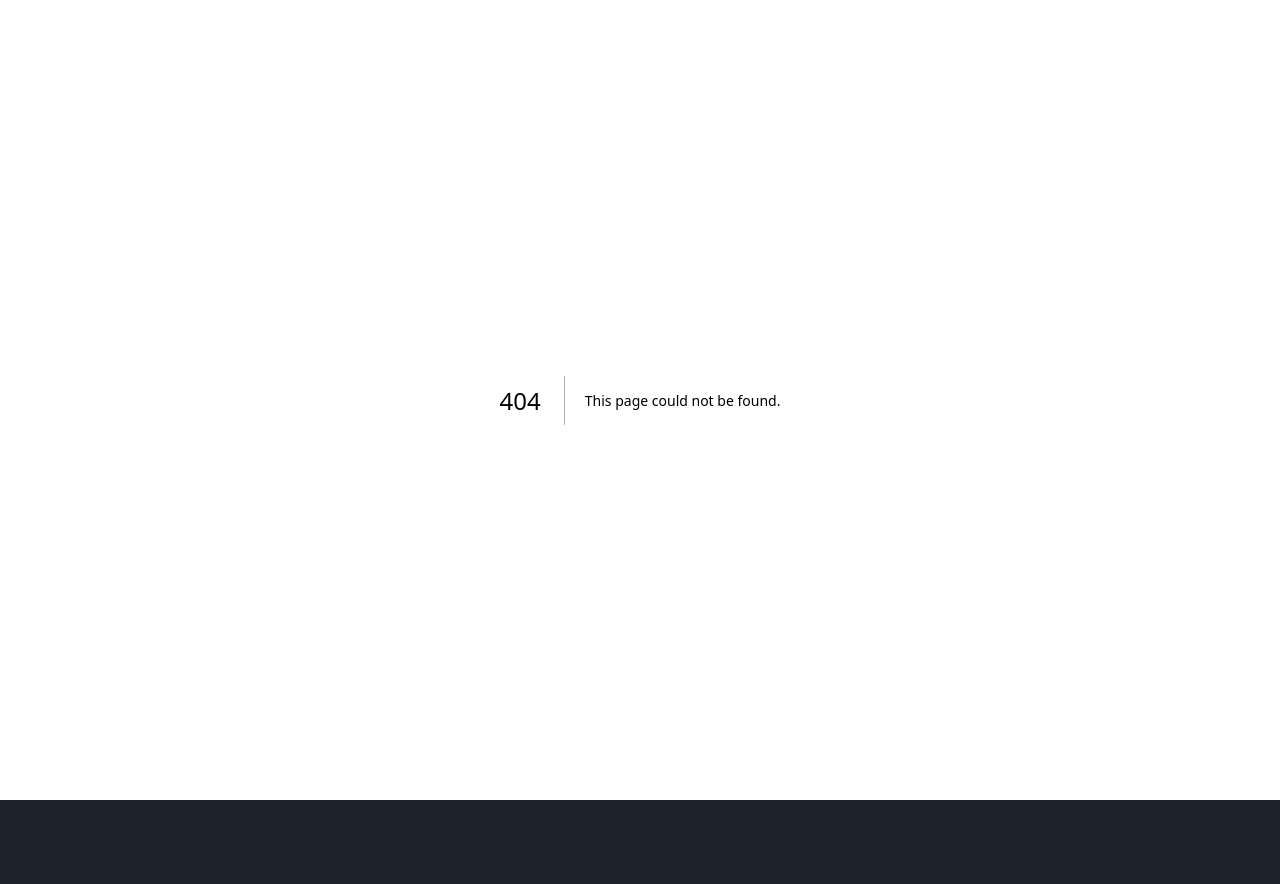
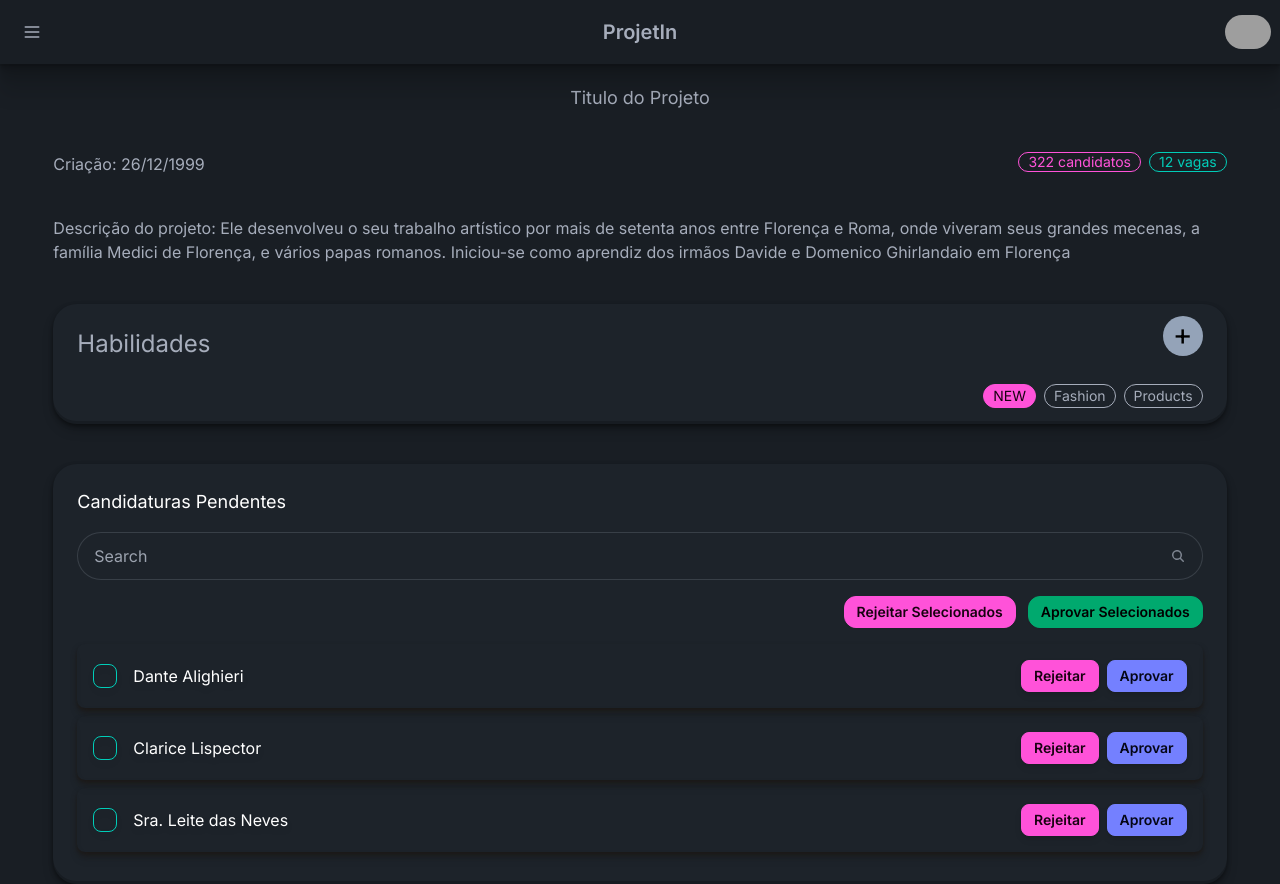
Before and after one commit to ESinco/frontend, a Next.js app: page /professor/show-project in a window 1280 px wide. Before the commit this address had no page. Before the commit the page ends 800 px from the top, so only its background shows below. Built offline with nearby package versions, Linux system fonts and the light colour scheme; grey boxes are pictures that could not be loaded.

Commit message:
tela de exibir projetos criada, falta trabalhar no filtro e integrar.

```diff
--- /dev/null
+++ b/src/app/(main)/professor/show-project/page.js
@@ -0,0 +1,39 @@
+"use client";
+
+import CandidaturasCard from "@/components/CandidaturasCard";
+import SkillsCard from "@/components/SkillsCard";
+import { useState } from "react";
+
+const candidates = [
+  { id: 1, name: "Dante Alighieri" },
+  { id: 2, name: "Clarice Lispector" },
+  { id: 3, name: "Sra. Leite das Neves" },
+];
+
+export default function ProjectPage() {
+  return (
+    <div className="w-full flex justify-center bg-base-200">
+      <div className="pt-5 w-11/12 flex flex-col gap-10">
+        <h2 className="text-lg text-center ">Titulo do Projeto</h2>
+        <div className="flex flex-row justify-between ">
+          <p>Criação: 26/12/1999</p>
+          <div className="flex gap-2">
+            <p className="badge badge-secondary badge-outline">
+              322 candidatos
+            </p>
+            <p className="badge badge-accent badge-outline">12 vagas</p>
+          </div>
+        </div>
+        <p>
+          Descrição do projeto: Ele desenvolveu o seu trabalho artístico por
+          mais de setenta anos entre Florença e Roma, onde viveram seus grandes
+          mecenas, a família Medici de Florença, e vários papas romanos.
+          Iniciou-se como aprendiz dos irmãos Davide e Domenico Ghirlandaio em
+          Florença
+        </p>
+        <SkillsCard title={"Habilidades"} />
+        <CandidaturasCard />
+      </div>
+    </div>
+  );
+}
--- /dev/null
+++ b/src/components/CandidaturasCard.js
@@ -0,0 +1,70 @@
+// components/CandidaturasCard.jsx
+import React, { useState } from "react";
+
+const candidates = [
+  { id: 1, name: "Dante Alighieri" },
+  { id: 2, name: "Clarice Lispector" },
+  { id: 3, name: "Sra. Leite das Neves" },
+];
+
+const CandidaturasCard = () => {
+  const [selectedCandidates, setSelectedCandidates] = useState([]);
+
+  const handleSelect = (id) => {
+    console.log("change");
+    setSelectedCandidates((prev) =>
+      prev.includes(id) ? prev.filter((item) => item !== id) : [...prev, id]
+    );
+  };
+
+  return (
+    <div className="p-6 bg-base-100 rounded-3xl custom_shadow">
+      <h2 className="text-lg text-white mb-4">Candidaturas Pendentes</h2>
+      <label className="input flex items-center gap-2 mb-4 rounded-badge input-bordered">
+        <input type="text" className="grow" placeholder="Search" />
+        <svg
+          xmlns="http://www.w3.org/2000/svg"
+          viewBox="0 0 16 16"
+          fill="currentColor"
+          className="h-4 w-4 opacity-70"
+        >
+          <path
+            fillRule="evenodd"
+            d="M9.965 11.026a5 5 0 1 1 1.06-1.06l2.755 2.754a.75.75 0 1 1-1.06 1.06l-2.755-2.754ZM10.5 7a3.5 3.5 0 1 1-7 0 3.5 3.5 0 0 1 7 0Z"
+            clipRule="evenodd"
+          />
+        </svg>
+      </label>
+      <div className="flex justify-end gap-3 mb-4">
+        <button className="btn btn-secondary btn-sm rounded-xl">
+          Rejeitar Selecionados
+        </button>
+        <button className="btn btn-success btn-sm rounded-xl">
+          Aprovar Selecionados
+        </button>
+      </div>
+      {candidates.map((candidate) => (
+        <div
+          key={candidate.id}
+          className="flex justify-between items-center  shadow-stone-900 drop-shadow-md shadow-md p-4 rounded-lg mb-2"
+        >
+          <div className="flex items-center space-x-4">
+            <input
+              type="checkbox"
+              className="checkbox checkbox-accent"
+              checked={selectedCandidates.includes(candidate.id)}
+              onChange={() => handleSelect(candidate.id)}
+            />
+            <span className="text-white">{candidate.name}</span>
+          </div>
+          <div className="flex space-x-2">
+            <button className="btn btn-secondary btn-sm">Rejeitar</button>
+            <button className="btn btn-primary btn-sm">Aprovar</button>
+          </div>
+        </div>
+      ))}
+    </div>
+  );
+};
+
+export default CandidaturasCard;
```
